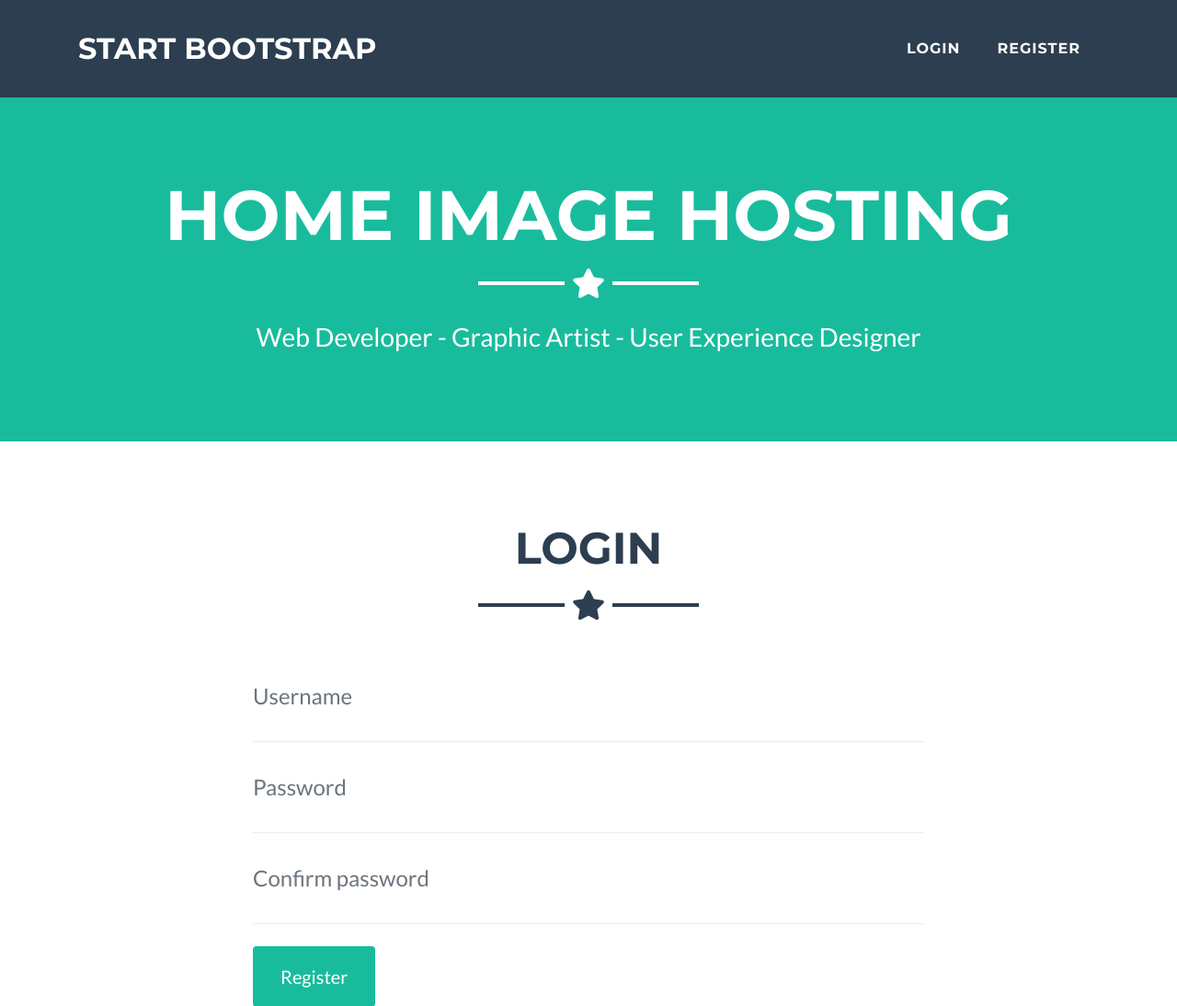
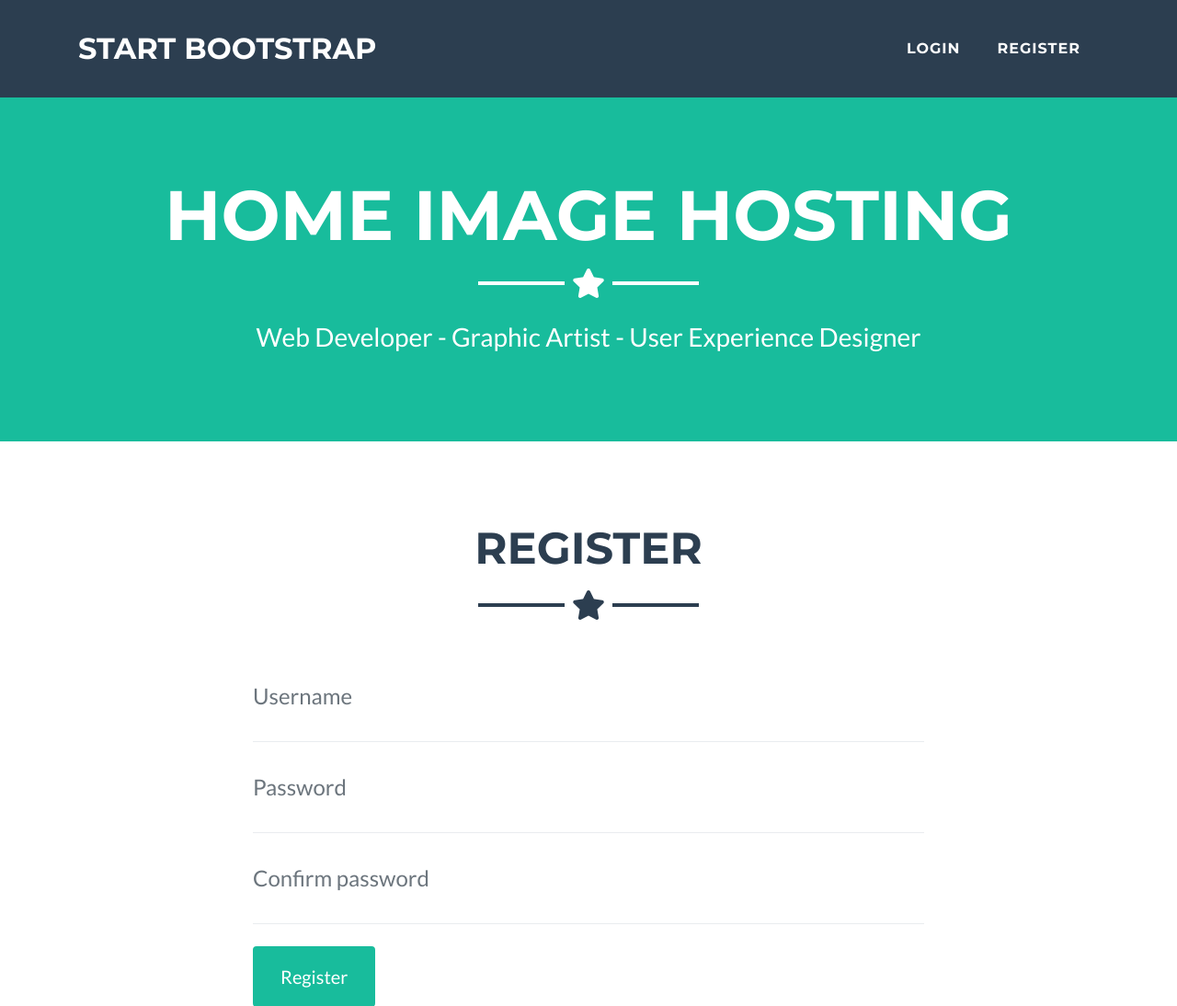
Before and after one commit to michal-mietus/home-hosting, a Flask app: page /register in a window 1280 px wide. Shown: the top 1094 px of the page at 92% size. Run offline with Flask 2, Linux system fonts and the light colour scheme; some libraries are stand-ins or nearby versions.

Commit message:
Renamed login to register header.

```diff
--- a/templates/register.html
+++ b/templates/register.html
@@ -5,11 +5,11 @@
 {% block content %}
 <section id="contact">
     <div class="container">
-        <h2 class="text-center text-uppercase text-secondary mb-0">Login</h2>
+        <h2 class="text-center text-uppercase text-secondary mb-0">Register</h2>
         <hr class="star-dark mb-5">
         <div class="row">
             <div class="col-lg-8 mx-auto">
-                <form method="POST" name="login" id="loginForm" novalidate="novalidate">
+                <form method="POST" name="register" id="registerForm" novalidate="novalidate">
                     <div class="control-group">
                     <div class="form-group floating-label-form-group controls mb-0 pb-2">
                         <label>Username</label>
```
